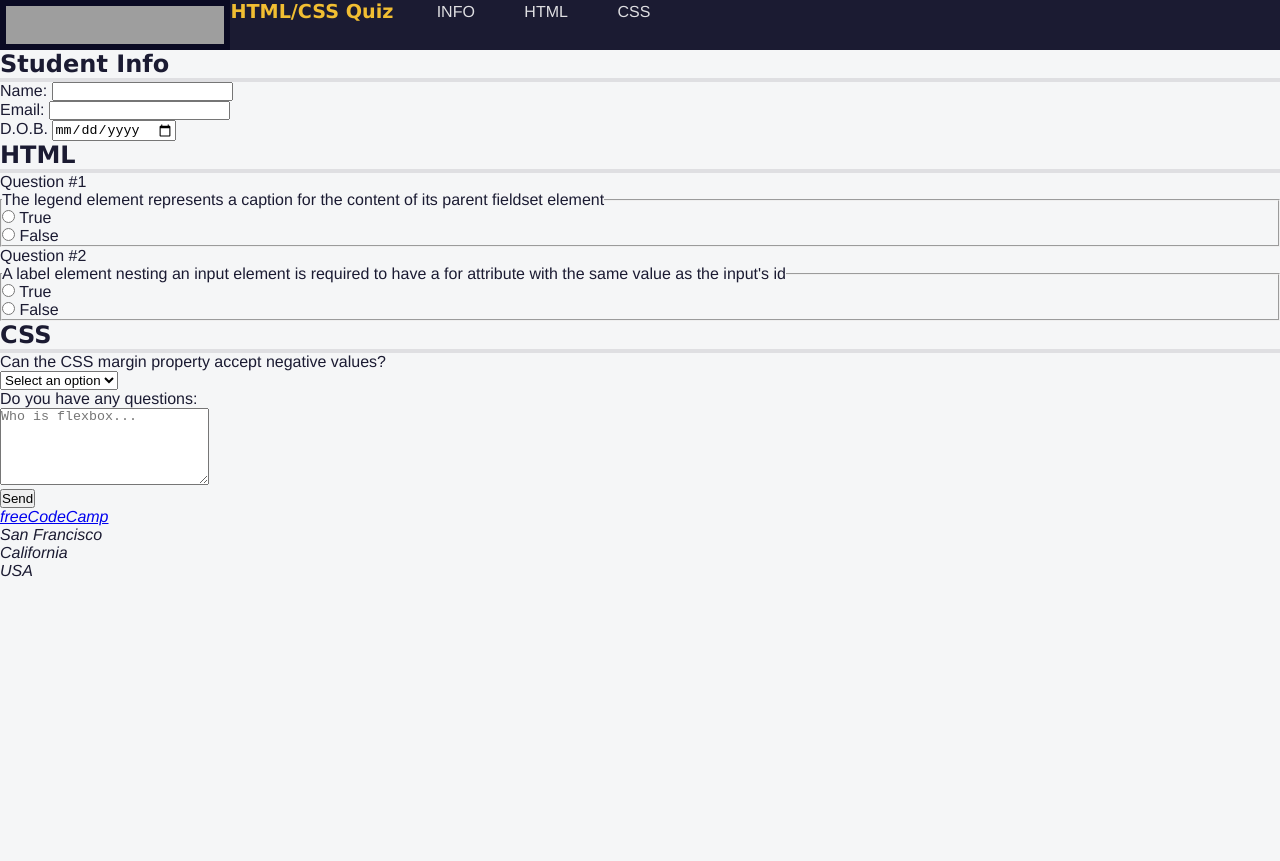
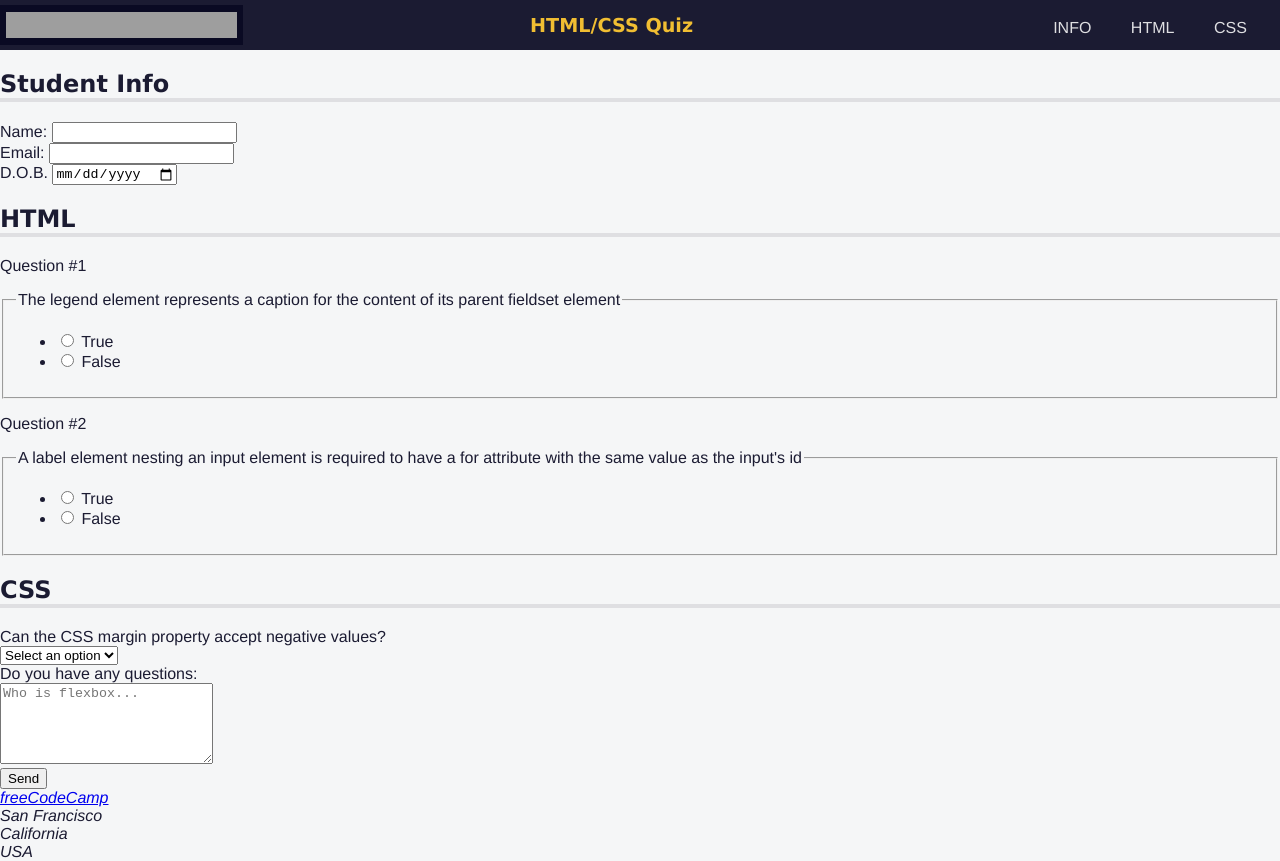
Before and after one commit to Manglam11/Learn-accesibility, a plain HTML site: page index.html in a window 1280 px wide. Before the commit the page ends 800 px from the top, so only its background shows below. Drawn offline with Linux system fonts and the light colour scheme; grey boxes are pictures that could not be loaded.

Commit message:
now true styling is starting....

```diff
--- a/styles.css
+++ b/styles.css
@@ -1,9 +1,3 @@
-* {
-    padding: 0;
-    margin: 0;
-    box-sizing: border-box;
-}
-
 body {
     background: #f5f6f7;
     color: #1b1b32;
@@ -16,7 +10,10 @@ header {
     height: 50px;
     background-color: #1b1b32;
     display: flex;
-
+    justify-content: space-between;
+    align-items: center;
+    position: fixed;
+    top: 0;
 }
 
 #logo {
@@ -29,6 +26,7 @@ header {
 h1 {
     color: #f1be32;
     font-size: min(5vw, 1.2em);
+    text-align: center;
 }
 
 nav {
@@ -40,6 +38,7 @@ nav {
 nav>ul {
     display: flex;
     justify-content: space-evenly;
+
 }
 
 nav>ul>li {
@@ -58,6 +57,10 @@ nav>ul>li:hover {
 li>a {
     color: inherit;
     text-decoration: none;
+}
+
+main {
+    padding-top: 50px;
 }
 
 h1,
```
